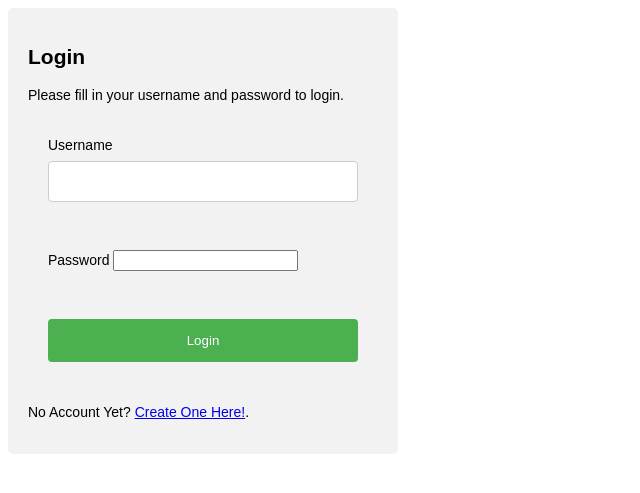
After one commit to HowardPotts98/Internet-Programing-Project, a PHP site: page /loginPage.php in a window 1280 px wide. The commit adds this page. Shown: the top 493 px of the page, without its empty margins (0-640 px from the left). Run offline with PHP 8.4, Linux system fonts and the light colour scheme.

Commit message:
user story 1
password length

```diff
--- a/createaccount.php
+++ b/createaccount.php
@@ -42,8 +42,8 @@ if($_SERVER["REQUEST_METHOD"] == "POST"){
     // Validate password
     if(empty(trim($_POST["password"]))){
         $password_err = "Please enter a password.";
-    } elseif(strlen(trim($_POST["password"])) < 6){
-        $password_err = "Password must have atleast 6 characters.";
+    } elseif(strlen(trim($_POST["password"])) < 5){
+        $password_err = "Password must have atleast 5 characters.";
     } else{
         $password = trim($_POST["password"]);
     }
--- /dev/null
+++ b/loginPage.php
@@ -0,0 +1,124 @@
+<?php
+// Initialize the session
+session_start();
+
+// Check if the user is already logged in, if yes then redirect him to welcome page
+if(isset($_SESSION["loggedin"]) && $_SESSION["loggedin"] === true){
+    header("location: welcome.php");
+    exit;
+}
+
+// Include config file
+require_once "config.php";
+
+// Define variables and initialize with empty values
+$username = $password = "";
+$username_err = $password_err = "";
+
+// Processing form data when form is submitted
+if($_SERVER["REQUEST_METHOD"] == "POST"){
+
+    // Check if username is empty
+    if(empty(trim($_POST["username"]))){
+        $username_err = "Please enter username.";
+    } else{
+        $username = trim($_POST["username"]);
+    }
+
+    // Check if password is empty
+    if(empty(trim($_POST["password"]))){
+        $password_err = "Please enter your password.";
+    } else{
+        $password = trim($_POST["password"]);
+    }
+
+    // Validate credentials
+    if(empty($username_err) && empty($password_err)){
+        // Prepare a select statement
+        $sql = "SELECT id, username, password FROM users WHERE username = ?";
+
+        if($stmt = mysqli_prepare($link, $sql)){
+            // Bind variables to the prepared statement as parameters
+            mysqli_stmt_bind_param($stmt, "s", $param_username);
+
+            // Set parameters
+            $param_username = $username;
+
+            // Attempt to execute the prepared statement
+            if(mysqli_stmt_execute($stmt)){
+                // Store result
+                mysqli_stmt_store_result($stmt);
+
+                // Check if username exists, if yes then verify password
+                if(mysqli_stmt_num_rows($stmt) == 1){
+                    // Bind result variables
+                    mysqli_stmt_bind_result($stmt, $id, $username, $hashed_password);
+                    if(mysqli_stmt_fetch($stmt)){
+                        if(password_verify($password, $hashed_password)){
+                            // Password is correct, so start a new session
+                            session_start();
+
+                            // Store data in session variables
+                            $_SESSION["loggedin"] = true;
+                            $_SESSION["id"] = $id;
+                            $_SESSION["username"] = $username;
+
+                            // Redirect user to welcome page
+                            header("location: welcome.php");
+                        } else{
+                            // Display an error message if password is not valid
+                            $password_err = "The password you entered was not valid.";
+                        }
+                    }
+                } else{
+                    // Display an error message if username doesn't exist
+                    $username_err = "No account found with that username.";
+                }
+            } else{
+                echo "Oops! Something went wrong. Please try again later.";
+            }
+
+            // Close statement
+            mysqli_stmt_close($stmt);
+        }
+    }
+
+    // Close connection
+    mysqli_close($link);
+}
+?>
+
+<!DOCTYPE html>
+<html lang="en">
+<head>
+    <meta charset="UTF-8">
+    <title>Login</title>
+    <link rel="stylesheet" href="styles.css">
+    <style type="text/css">
+        body{ font: 14px sans-serif; }
+        .wrapper{ width: 350px; padding: 20px; }
+    </style>
+</head>
+<body>
+    <div class="wrapper">
+        <h2>Login</h2>
+        <p>Please fill in your username and password to login.</p>
+        <form action="<?php echo htmlspecialchars($_SERVER["PHP_SELF"]); ?>" method="post">
+            <div class="form-group <?php echo (!empty($username_err)) ? 'has-error' : ''; ?>">
+                <label>Username</label>
+                <input type="text" name="username" class="form-control" value="<?php echo $username; ?>">
+                <span class="help-block"><?php echo $username_err; ?></span>
+            </div>
+            <div class="form-group <?php echo (!empty($password_err)) ? 'has-error' : ''; ?>">
+                <label>Password</label>
+                <input type="password" name="password" class="form-control">
+                <span class="help-block"><?php echo $password_err; ?></span>
+            </div>
+            <div class="form-group">
+                <input type="submit" class="btn btn-primary" value="Login">
+            </div>
+            <p>No Account Yet? <a href="createaccount.php">Create One Here!</a>.</p>
+        </form>
+    </div>
+</body>
+</html>
```
